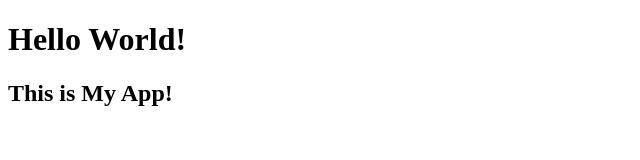
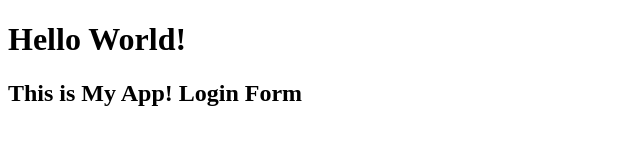
Before and after one commit to JulesTama/myappsample, a plain HTML site: page index.html in a window 1280 px wide. Shown: the whole page, without its empty margins (0-640 px from the left). Drawn offline with Linux system fonts and the light colour scheme.

Commit message:
login form

```diff
--- /dev/null
+++ b/dir2/app2.js
@@ -0,0 +1 @@
+console.log(123);
--- a/index.html
+++ b/index.html
@@ -10,7 +10,7 @@
   </head>
   <body>
     <h1>Hello World!</h1>
-    <h2>This is My App!</h2>
+    <h2>This is My App! Login Form</h2>
 
     <script src="" async defer></script>
   </body>
```
Also changed, not shown: login.html (added, +1 -0 lines), log.txt (added).
